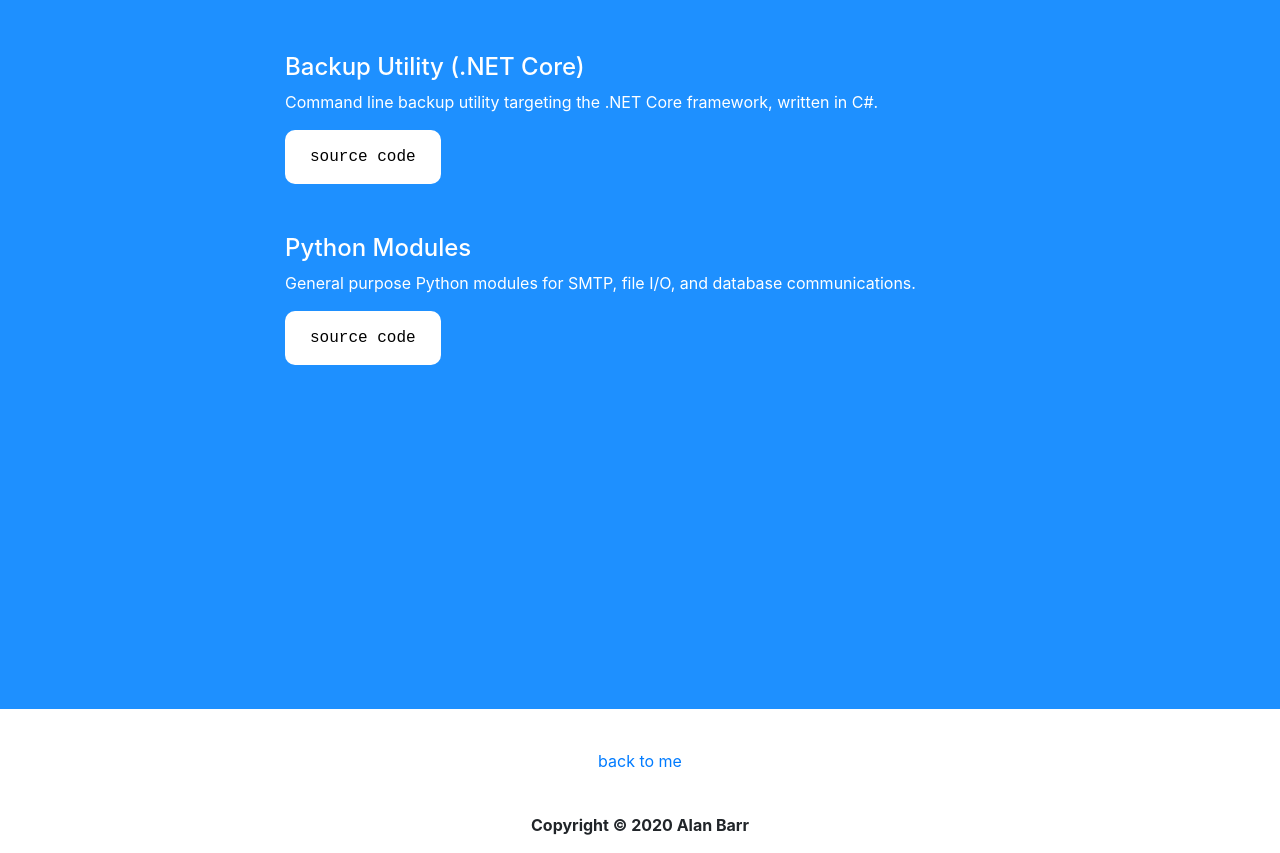
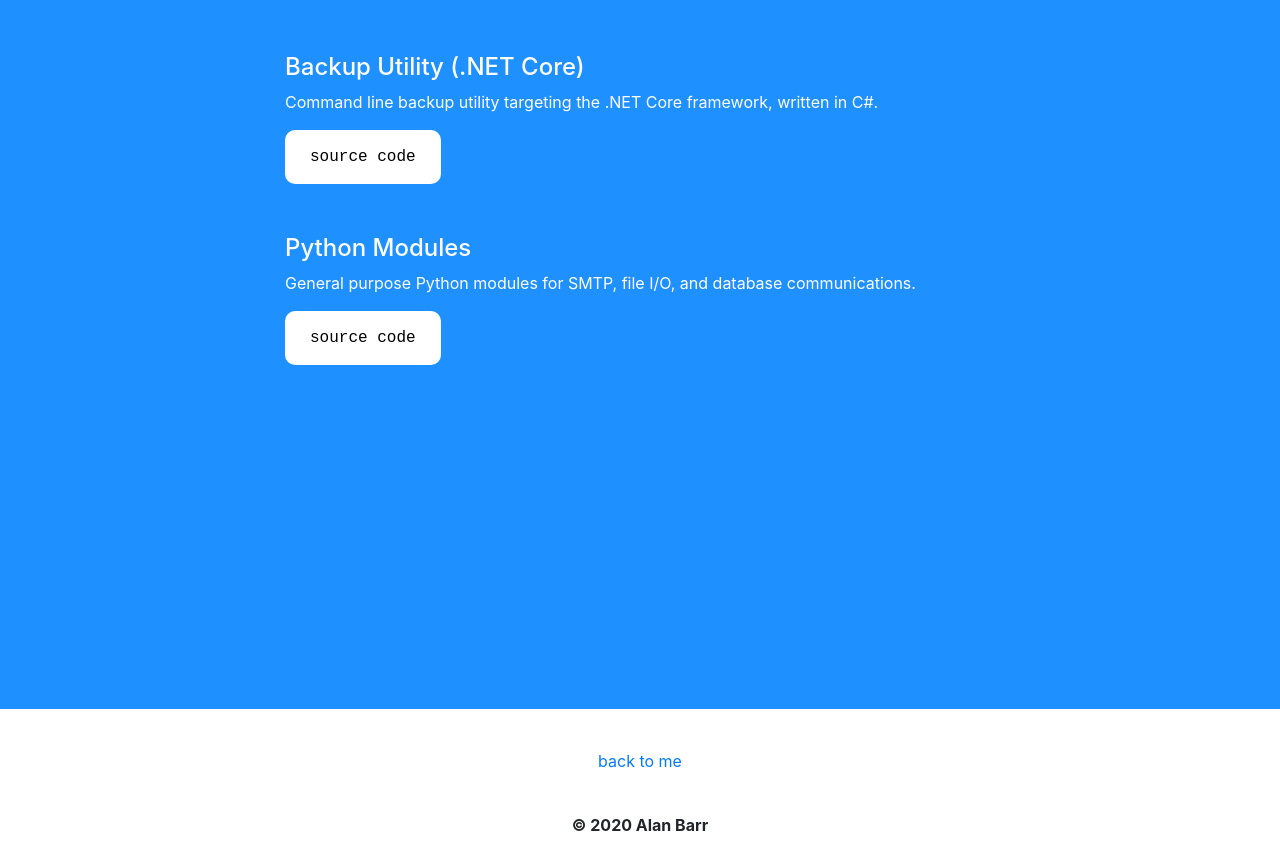
Before and after one commit to freedom35/freedom35.github.io, a plain HTML site: page index.html in a window 1280 px wide. Shown: the part 947-1800 px from the top of the page. Drawn offline with nearby package versions, Linux system fonts and the light colour scheme.

Commit message:
Revision for copyright info.

```diff
--- a/index.html
+++ b/index.html
@@ -94,7 +94,7 @@
         </main>
 
         <div class="footer">
-            <p>Copyright &copy; 2020 Alan Barr</p>
+            <p>&copy; 2020 Alan Barr</p>
         </div>
     </body>
 </html>
```
